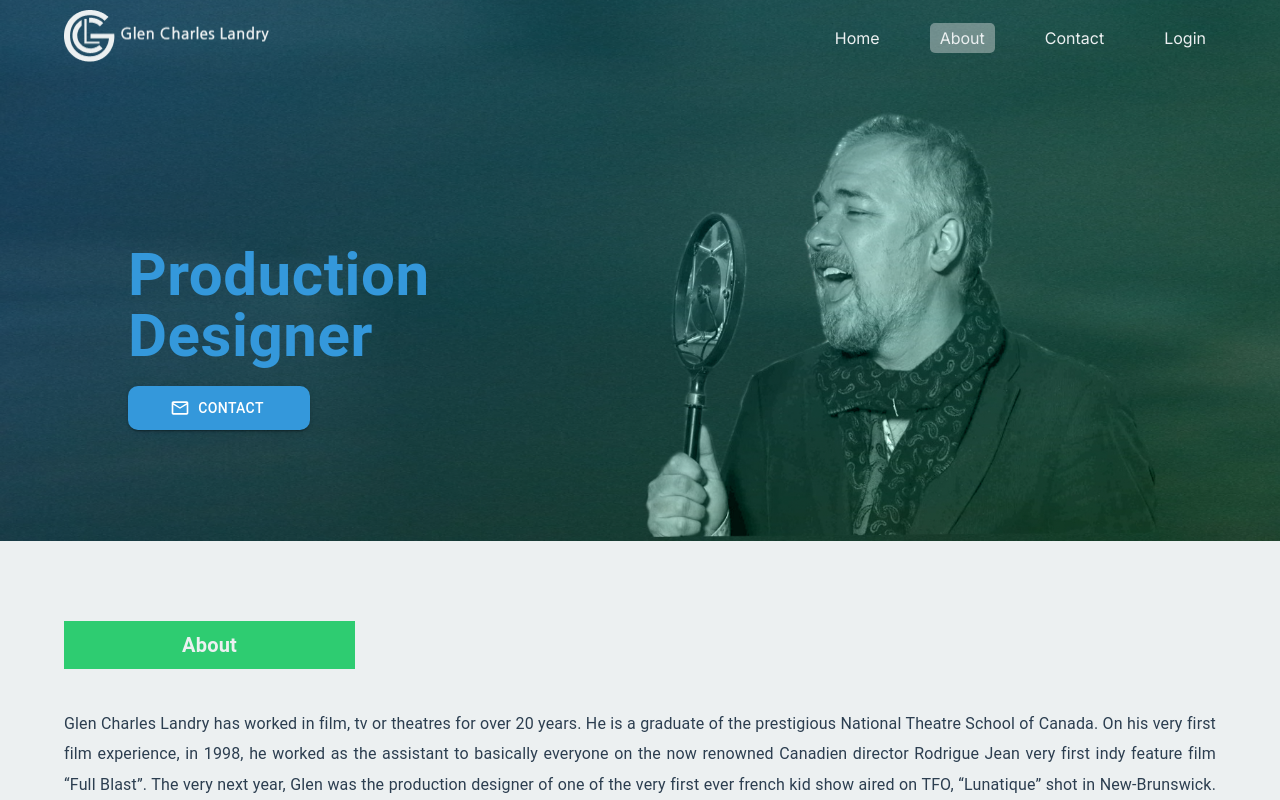
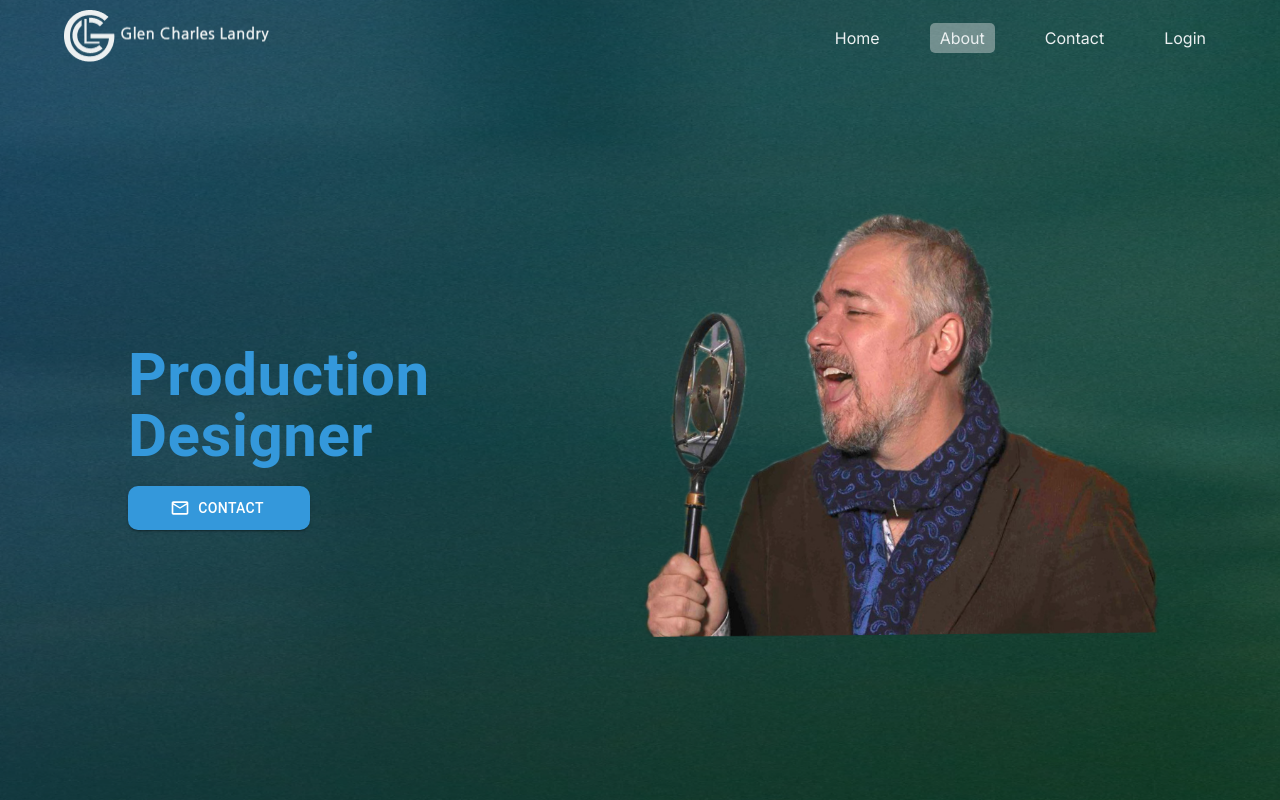
Before and after one commit to kbn4191/movie, a Next.js app: page /about in a window 1280 px wide. Shown: the top 800 px of the page. Built offline with nearby package versions, Linux system fonts and the light colour scheme.

Commit message:
abot head img fixed

```diff
--- a/src/app/component/aboutHeader/aboutHeader.tsx
+++ b/src/app/component/aboutHeader/aboutHeader.tsx
@@ -7,19 +7,13 @@ import ButtonIcon from "../btn/btn";
 export default function AboutHeader() {
   return (
     <>
-      <Box
-        sx={{
-          backgroundImage: {
-            md: `url(${HeaderAboutDesktopbg.src})`,
-            xs: `url(${HeaderAboutDesktopbg.src})`,
-          },
-          backgroundSize: "cover",
-          backgroundPosition: "center",
-          backgroundRepeat: "no-repeat",
-          paddingTop: "100px",
-        }}>
+      <Box>
+           <Image priority src={HeaderAboutDesktopbg} layout="fill" objectFit="cover" objectPosition="center" alt="background image"
+         style={{zIndex:"0", }}
+
+         />
         <Container>
-          <Grid container spacing={2}>
+          <Grid container spacing={2} sx={{zIndex:"1", position:"relative"}} mt={23}>
             <Grid md={6} xs={12}>
               <Box mt={{md:20, xs:10}} ml={{md:10, xs:3}} paddingBottom={{md:0, xs:10}}>
                 <Typography
@@ -43,7 +37,7 @@ export default function AboutHeader() {
             </Grid>
             <Grid md={6} xs={12} display={{md:"block", xs:"none"}}>
               <Box>
-                <Image src={Lane} height={453} width={553} alt="lane" style={{mixBlendMode:"luminosity"}} />
+                <Image src={Lane} height={453} width={553} alt="lane" style={{mixBlendMode:"luminosity"}}  priority />
               </Box>
             </Grid>
           </Grid>
@@ -52,8 +46,8 @@ export default function AboutHeader() {
         </Container>
       </Box>
       <Container>
-      <Box display={"flex"} justifyContent={"center"} mt={8} sx={{display:{md:"none", xs:"block"}}}>
-            <Image src={LaneMobile} height={247} width={276} alt=""/>
+      <Box display={"flex"} justifyContent={"center"} mt={29} sx={{display:{md:"none", xs:"flex"}}}>
+            <Image src={LaneMobile} height={247} width={276} alt="" priority/>
           </Box>
       </Container>
     </>
```
